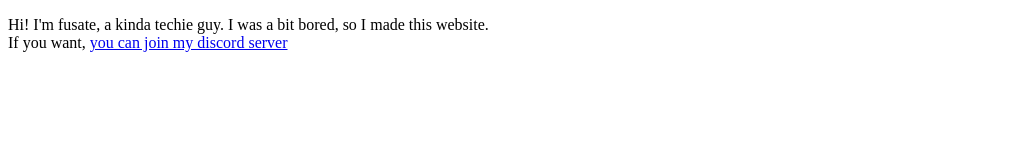
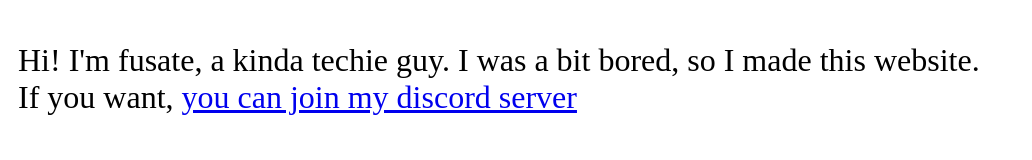
Before and after one commit to fusate/fusate.github.io, a plain HTML site: page index.html in a window 1280 px wide. Shown: the whole page, without its empty margins (0-1032 px from the left). Drawn offline with Linux system fonts and the light colour scheme.

Commit message:
added styles.css

```diff
--- a/index.html
+++ b/index.html
@@ -2,10 +2,11 @@
 <html>
 <head>
 	<meta charset="UTF-8">
-	<title>fusate's website</title>
+	<link rel="stylesheet" href="styles.css">
+	<title>Fusate's Website</title>
 </head>
 <body>
-	<p>Hi!  I'm fusate, a kinda techie guy.  I was a bit bored, so I made this website.
+	<p class="main">Hi!  I'm fusate, a kinda techie guy.  I was a bit bored, so I made this website.
 	<br/>If you want, <a href="https://discord.gg/rzdEfex">you can join my discord server</a></p>
 
 </body>
--- /dev/null
+++ b/styles.css
@@ -0,0 +1,6 @@
+.main {
+	font-family: corbel;
+	font-size: 200%;
+	border: 1px;
+	padding:10px;
+}
```
